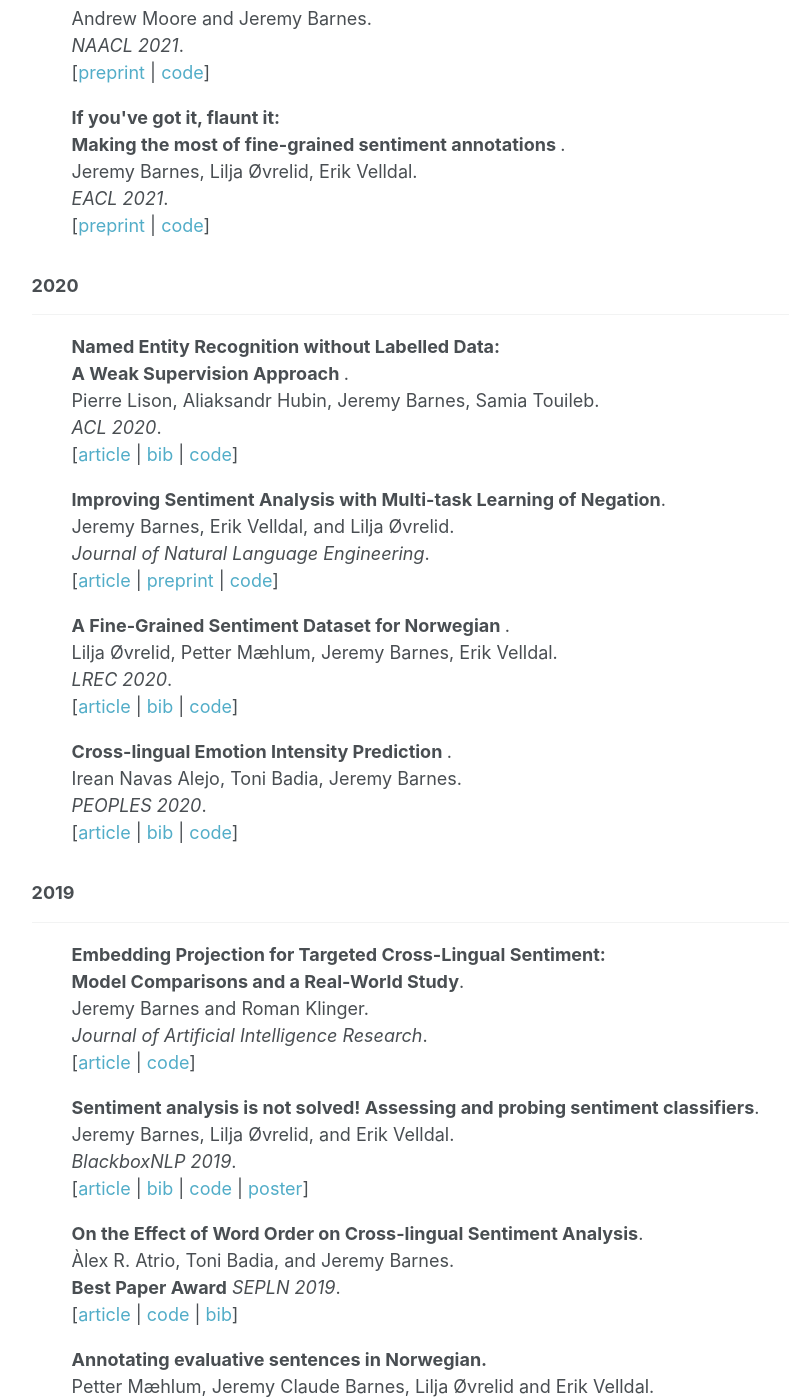
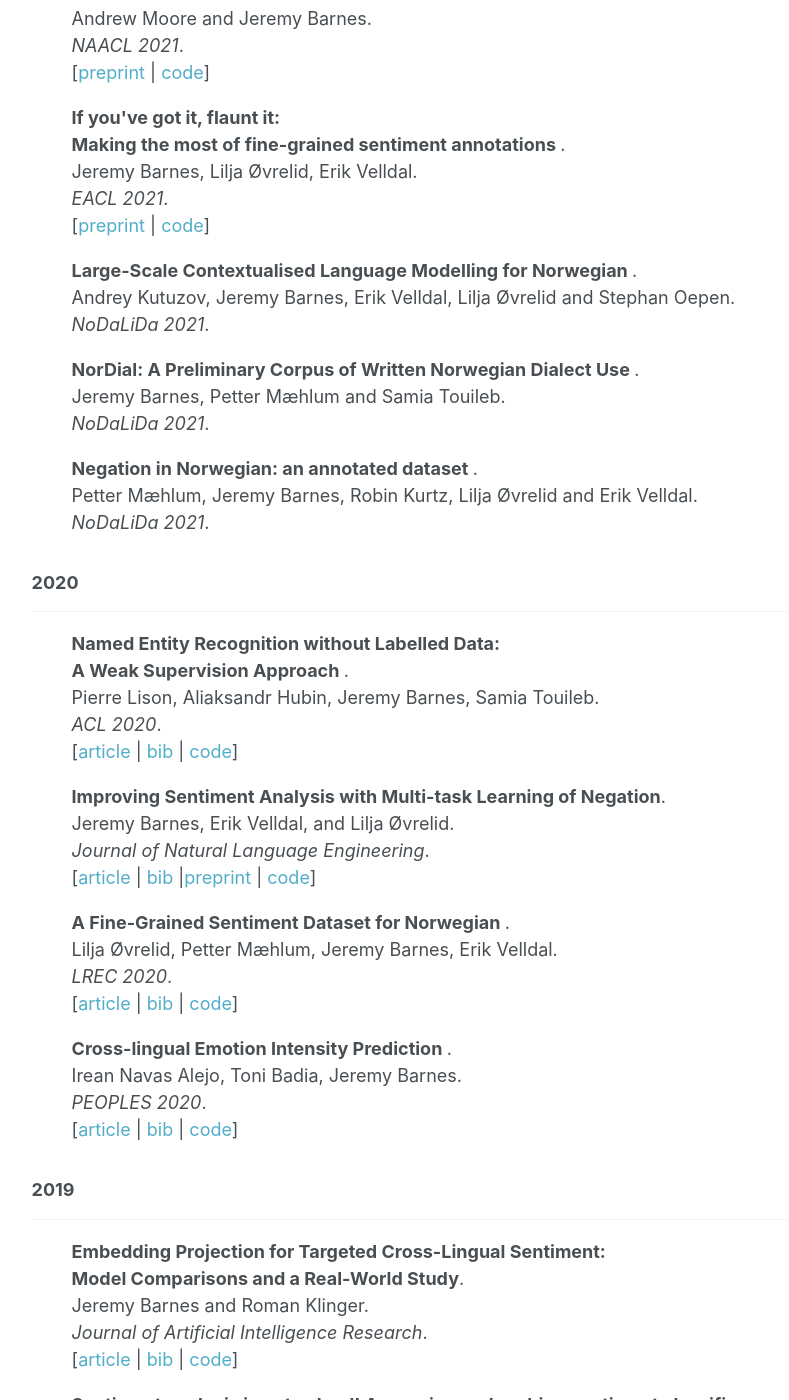
Before and after one commit to jerbarnes/jerbarnes.github.io, a Jekyll site: the page built from publications/index.html, in a window 1280 px wide and 1400 px high, scrolled down 244 px. Shown: the whole window, without its empty margins (250-1039 px from the left). Built offline with Jekyll 4.4.1, drawn with Linux system fonts in a browser that asks for light colours.

Commit message:
updated publications

```diff
--- a/publications/index.html
+++ b/publications/index.html
@@ -27,6 +27,31 @@ title: Selected Publications
         [<a href="/downloads/flaunt_it.pdf">preprint</a> | <a href="https://github.com/ltgoslo/finegrained_modelling">code</a>]
 </ul>
 
+
+<ul>
+        <strong>
+            Large-Scale Contextualised Language Modelling for Norwegian
+        </strong>.<br>
+        Andrey Kutuzov, Jeremy Barnes, Erik Velldal, Lilja Øvrelid and Stephan Oepen.<br>
+        <i>NoDaLiDa 2021</i>.<br>
+</ul>
+
+<ul>
+        <strong>
+           NorDial: A Preliminary Corpus of Written Norwegian Dialect Use
+        </strong>.<br>
+        Jeremy Barnes, Petter Mæhlum and Samia Touileb.<br>
+        <i>NoDaLiDa 2021</i>.<br>
+</ul>
+
+<ul>
+        <strong>
+          Negation in Norwegian: an annotated dataset
+        </strong>.<br>
+        Petter Mæhlum, Jeremy Barnes, Robin Kurtz, Lilja Øvrelid and Erik Velldal.<br>
+        <i>NoDaLiDa 2021</i>.<br>
+</ul>
+
 <h3> 2020 </h3><hr>
 
 
@@ -45,7 +70,7 @@ title: Selected Publications
         Improving Sentiment Analysis with Multi-task Learning of Negation</strong>.<br>
         Jeremy Barnes, Erik Velldal, and Lilja Øvrelid.<br>
         <i>Journal of Natural Language Engineering</i>.<br>
-        [<a href="https://www.cambridge.org/core/journals/natural-language-engineering/article/abs/improving-sentiment-analysis-with-multitask-learning-of-negation/14EF2B829EC4B8EC29E7C0C5C77B95B0">article</a> | <a href="/downloads/Multitask_negation_for_sa.pdf">preprint</a> | <a href="https://github.com/ltgoslo/multitask_negation_for_sa">code</a>]
+        [<a href="https://www.cambridge.org/core/journals/natural-language-engineering/article/abs/improving-sentiment-analysis-with-multitask-learning-of-negation/14EF2B829EC4B8EC29E7C0C5C77B95B0">article</a> | <a href="/downloads/nle_2021.bib">bib</a> |<a href="/downloads/Multitask_negation_for_sa.pdf">preprint</a> | <a href="https://github.com/ltgoslo/multitask_negation_for_sa">code</a>]
 </ul>
 
 <ul>
@@ -75,7 +100,7 @@ title: Selected Publications
         Model Comparisons and a Real-World Study</strong>.<br>
         Jeremy Barnes and Roman Klinger.<br>
         <i>Journal of Artificial Intelligence Research</i>.<br>
-        [<a href="https://www.jair.org/index.php/jair/article/view/11561">article</a> | <a href="https://github.com/jbarnesspain/targeted_blse">code</a>]
+        [<a href="https://www.jair.org/index.php/jair/article/view/11561">article</a> | <a href="/downloads/jair_2019.bib">bib</a> | <a href="https://github.com/jbarnesspain/targeted_blse">code</a>]
 </ul>
 
 <ul>
```
Also changed, not shown: downloads/jair_2019.bib (added, +9 -0 lines), downloads/nle_2021.bib (added, +11 -0 lines).
